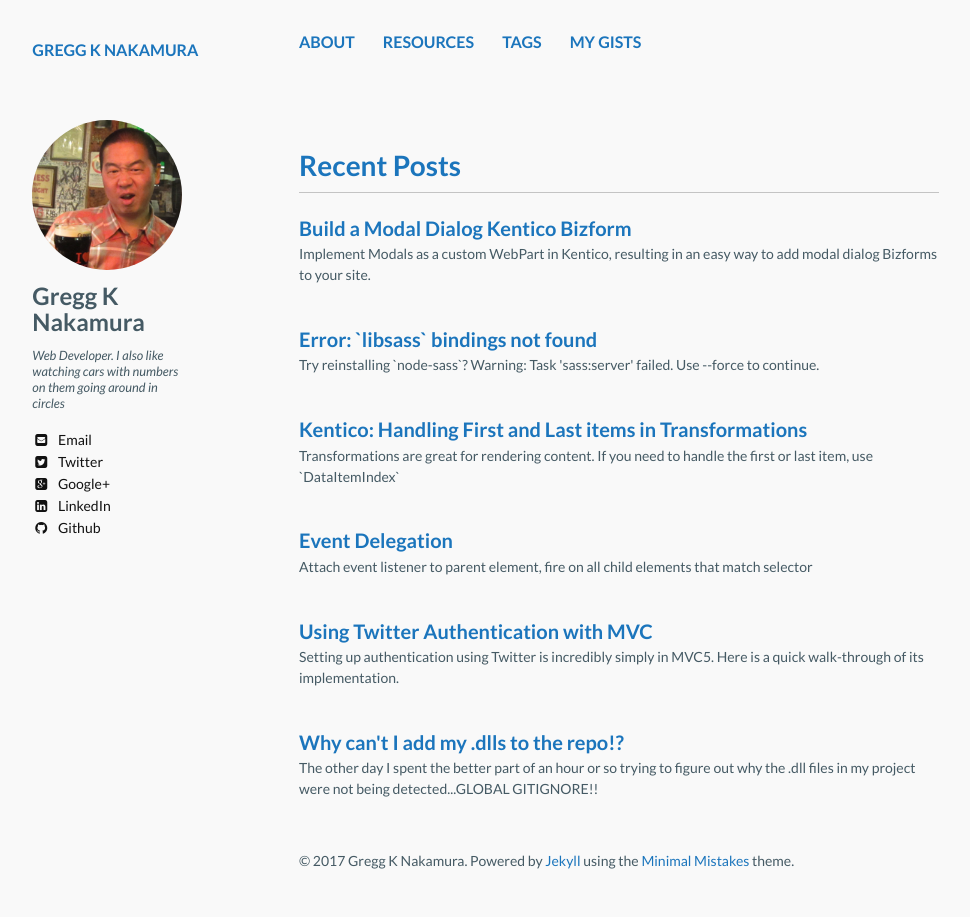
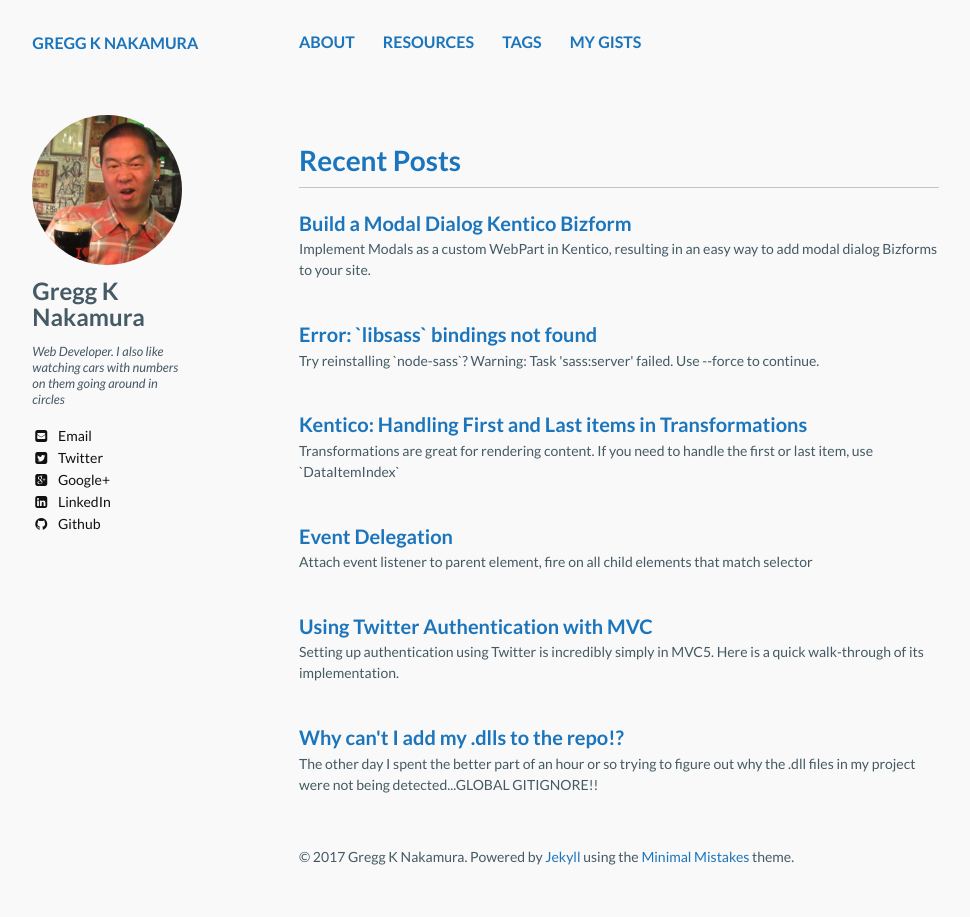
Before and after one commit to greggnakamura/greggnakamura.github.com, a Jekyll site: the page built from index.md, in a window 1280 px wide. Shown: the whole page, without its empty margins (21-991 px from the left). Built offline with Jekyll 4.4.1, drawn with Linux system fonts in a browser that asks for light colours; nearby versions of some CDN libraries.

Commit message:
Update element styles after A11y element update

```diff
--- a/_sass/site.scss
+++ b/_sass/site.scss
@@ -1,6 +1,10 @@
 /* ==========================================================================
    Site wide styles
    ========================================================================== */
+
+.site-name {
+	margin-top: .225em;
+}
 
 article {
     line-height: $paragraph-line-height;
```
